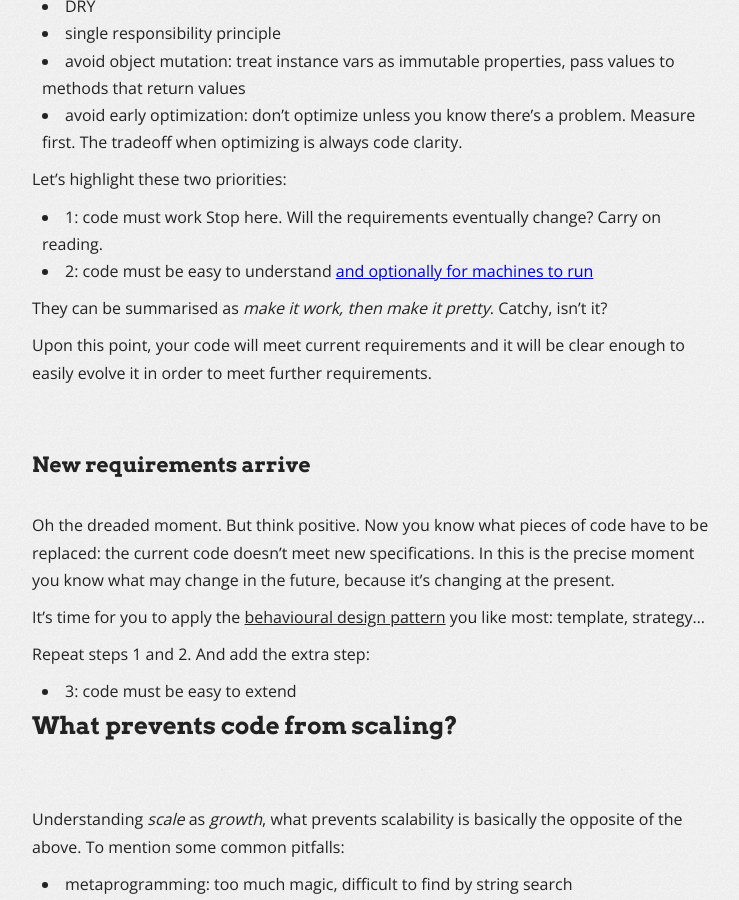
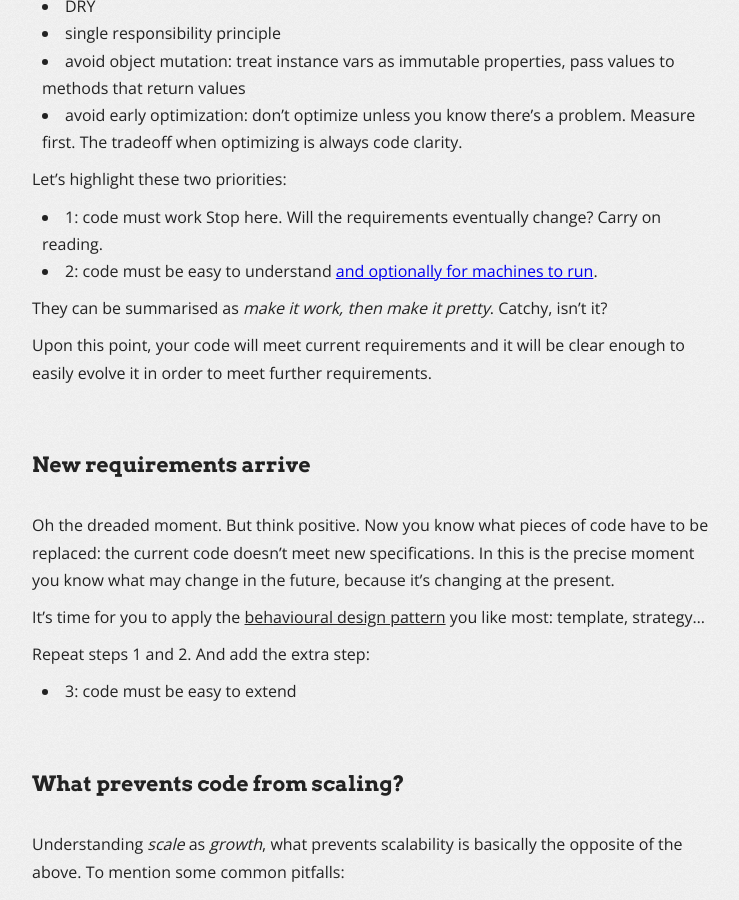
Before and after one commit to dncrht/dncrht.github.io, a Jekyll site: the page built from _posts/2016-09-09-make-it-work-make-it-pretty.md, in a window 1280 px wide and 900 px high, scrolled down 1560 px. Shown: the whole window, without its empty margins (418-1157 px from the left). Built offline with Jekyll 4.4.1, drawn with Linux system fonts in a browser that asks for light colours.

```diff
--- a/_posts/2016-09-09-make-it-work-make-it-pretty.md
+++ b/_posts/2016-09-09-make-it-work-make-it-pretty.md
@@ -48,7 +48,7 @@ Let's highlight these two priorities:
 
 - 1: code must work
 Stop here. Will the requirements eventually change? Carry on reading.
-- 2: code must be easy to understand [and optionally for machines to run](http://en.wikiquote.org/wiki/Martin_Fowler)
+- 2: code must be easy to understand [and optionally for machines to run](http://en.wikiquote.org/wiki/Martin_Fowler).
 
 They can be summarised as _make it work, then make it pretty_. Catchy, isn't it?
 
@@ -65,7 +65,7 @@ Repeat steps 1 and 2. And add the extra step:
 
 - 3: code must be easy to extend
 
-# What prevents code from scaling?
+## What prevents code from scaling?
 
 Understanding _scale_ as _growth_, what prevents scalability is basically the opposite of the above. To mention some common pitfalls:
 
@@ -81,7 +81,7 @@ Understanding _scale_ as _growth_, what prevents scalability is basically the op
 
 ProTip™: these scalability techniques not only apply to code, but to descriptive languages such as CSS as well!
 
-# In a nutshell
+## In a nutshell
 
 You've probably already noticed I'm advocating for good engineering: pragmatic and elegant. Elegance in simplicity. Pragmatism in results. Optimized when measures prove it's necessary.
 
```
